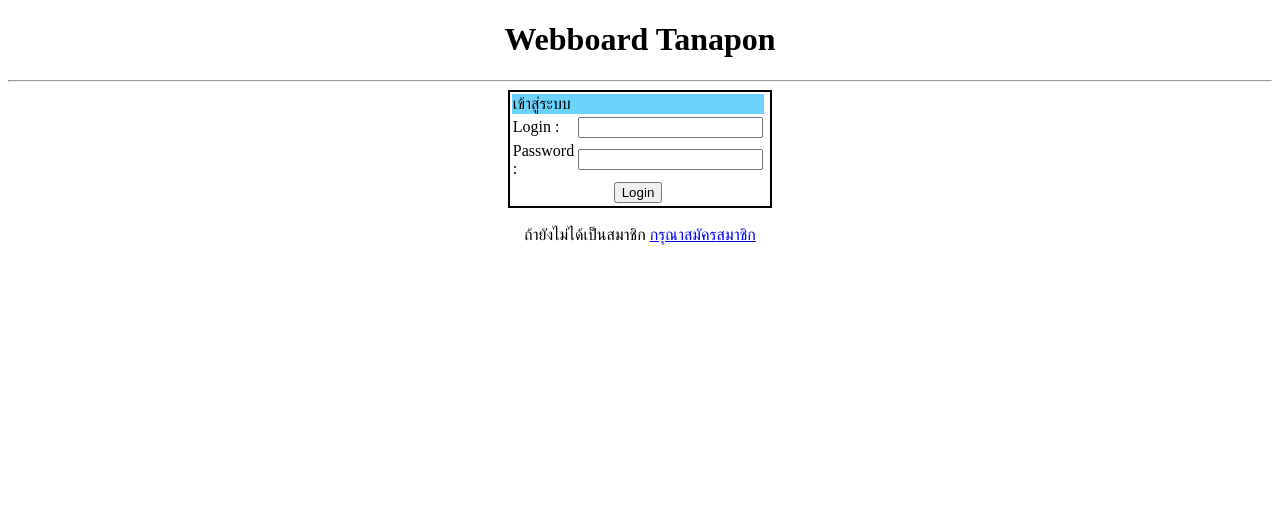
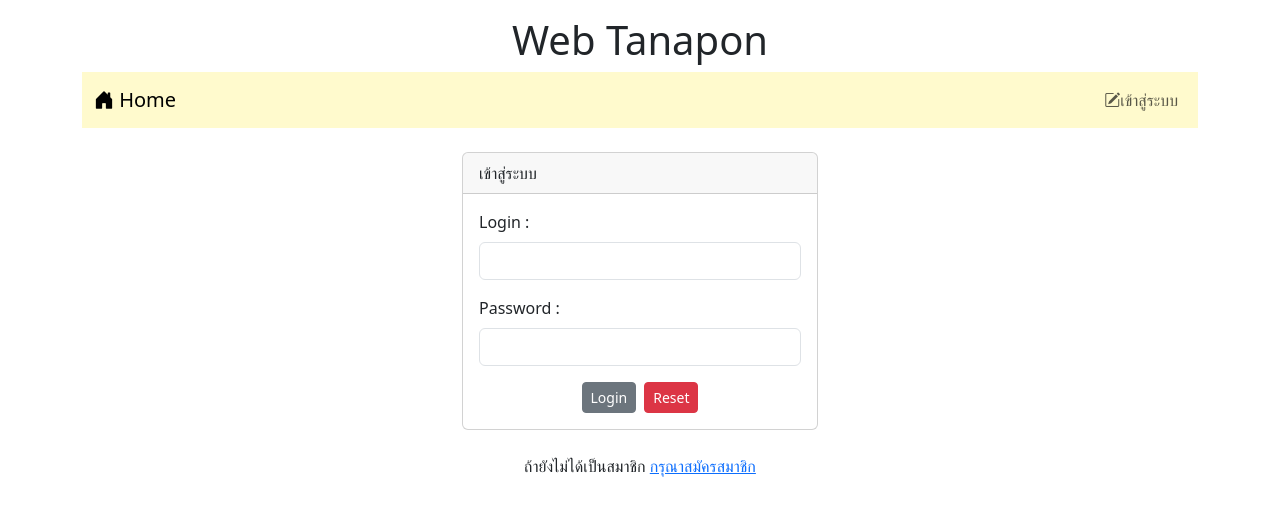
Before and after one commit to koonpollzaza/Webboard_ECT_Fri_66, a PHP site: page /login.php in a window 1280 px wide. Shown: the top 516 px of the page. Run offline with PHP 8.4, Linux system fonts and the light colour scheme.

Commit message:
Work7 Finished (ฺBoostrap)
Work7 Finished (ฺBoostrap)

```diff
--- a/login.php
+++ b/login.php
@@ -12,19 +12,49 @@ if(isset($_SESSION['id']))
 <head>
     <meta charset="UTF-8">
     <meta name="viewport" content="width=device-width, initial-scale=1.0">
+    <link href="https://cdn.jsdelivr.net/npm/bootstrap@5.3.2/dist/css/bootstrap.min.css" rel="stylesheet">
+    <script src="https://cdn.jsdelivr.net/npm/bootstrap@5.3.2/dist/js/bootstrap.bundle.min.js"></script>
+    <link rel="stylesheet" href="https://cdn.jsdelivr.net/npm/bootstrap-icons@1.11.3/font/bootstrap-icons.min.css">
+
     <title>Login</title>
 </head>
 <body>
-    <h1 style="text-align: center;">Webboard Tanapon</h1>
-    <hr>
-    <form action="verify.php" method="post">
-    <table style="border: 2px solid black; width: 15%;" align="center">
-        <tr><td colspan="2" style="background-color: #6cd2fe;"">เข้าสู่ระบบ</td></tr>
-        <tr><td>Login :</td><td><input type="text" name="login" size="20"></td></tr>
-        <tr><td>Password :</td><td><input type="password" name="pwd" size="20"></td></tr>
-        <tr><td colspan="2" align="center"> <input type="submit" value="Login"</td><td></td></tr>
-    </table>
-    </form>
+<div class="container-lg">
+    <h1 style="text-align: center;" class="mt-3"> Web Tanapon</h1>
+    <?php include "nav.php"?>
+    <div class="row mt-4">
+        <div class="col-lg-4 col-md-3 col-sm-2 col-1"></div>
+        <div class="col-lg-4 col-md-6 col-sm-8 col-10">
+            <?php
+            if(isset($_SESSION['error']))
+            {
+                echo "<div class='alert alert-danger'>ชื่อบัญชีและรหัสไม่ถูกต้อง </div>";
+                unset($_SESSION['error']);
+            }
+            ?>
+            <div class="card">
+                <div class="card-header">เข้าสู่ระบบ</div>
+                <div class="card-body">
+                    <form action="verify.php" method="post">
+                        <div class="form-group">
+                            <label for="user" class="form-label">Login : </label>
+                            <input type="text" id="user" class="form-control" name="login" required>
+                        </div>
+                        <div class="form-group mt-3">
+                        <label for="user" class="form-label">Password : </label>
+                            <input type="password" id="pwd" class="form-control" name="pwd" required>
+                        </div>
+                        <div class="mt-3 justify-content-center d-flex">
+                            <button type="submit" class="btn btn-secondary btn-sm me-2">Login</button>
+                            <button type="reset" class="btn btn-danger btn-sm">Reset</button>
+                        </div>
+                </div>
+            </div>
+        </div>
+        <div class="col-lg-4 col-md-3 col-sm-2 col-1"></div>
+    </div>
     <br>
-<center>ถ้ายังไม่ได้เป็นสมาชิก   <a href="register.php">กรุณาสมัครสมาชิก</a></center>
+    <center>ถ้ายังไม่ได้เป็นสมาชิก   <a href="register.php">กรุณาสมัครสมาชิก</a></center>
+</div>
+</body>
 </html>
--- /dev/null
+++ b/nav.php
@@ -0,0 +1,27 @@
+<nav class="navbar navbar-expand-lg" style="background-color: #FFFACD;">
+        <div class="container-fluid">
+            <a class="navbar-brand" href="#"><i class="bi bi-house-door-fill"></i> Home</a>
+        <ul class="navbar-nav">
+            <?php if(!isset($_SESSION['id'])) { ?>
+            <li class="nav-item">
+                <a class="nav-link" aria-current="page" href="login.php"><i class="bi bi-pencil-square"></i>เข้าสู่ระบบ</a>
+            </li>
+            <?php
+            }
+            else
+            {
+            ?>
+            <li class="nav-item dropdown">
+          <a class="btn btn-outline-secondary  btn-sm dropdown-toggle" href="#" role="button" data-bs-toggle="dropdown" aria-expanded="false">
+          <i class="bi bi-person-lines-fill"></i>
+          <?php
+          echo $_SESSION['username']
+          ?>
+          </a>
+          <ul class="dropdown-menu">
+            <li><a class="dropdown-item" href="logout.php"><i class="bi bi-power"></i> ออกจากระบบ</a></li>
+        </li>
+        <?php } ?>
+      </ul>
+        </div>
+ </nav>
```
Also changed, not shown: index.php (+1 -27 lines), verify.php (+9 -4 lines).
